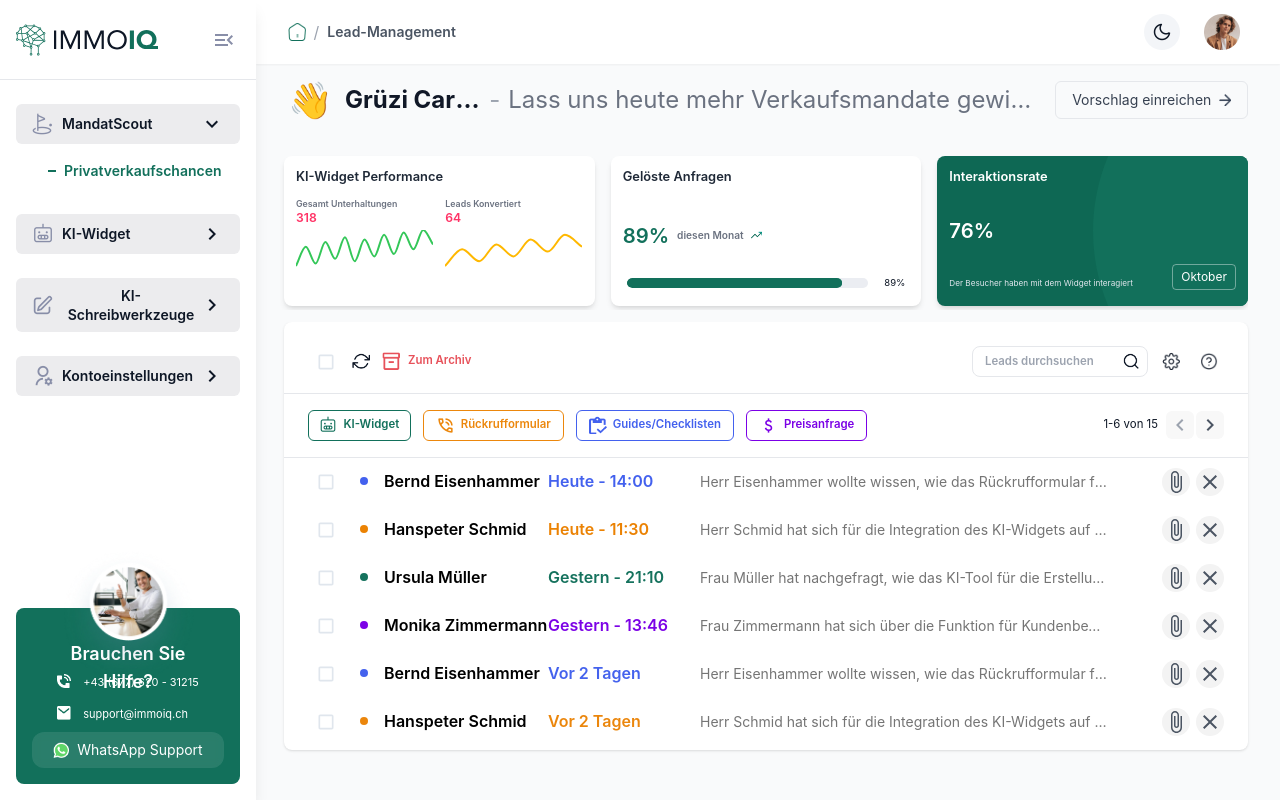
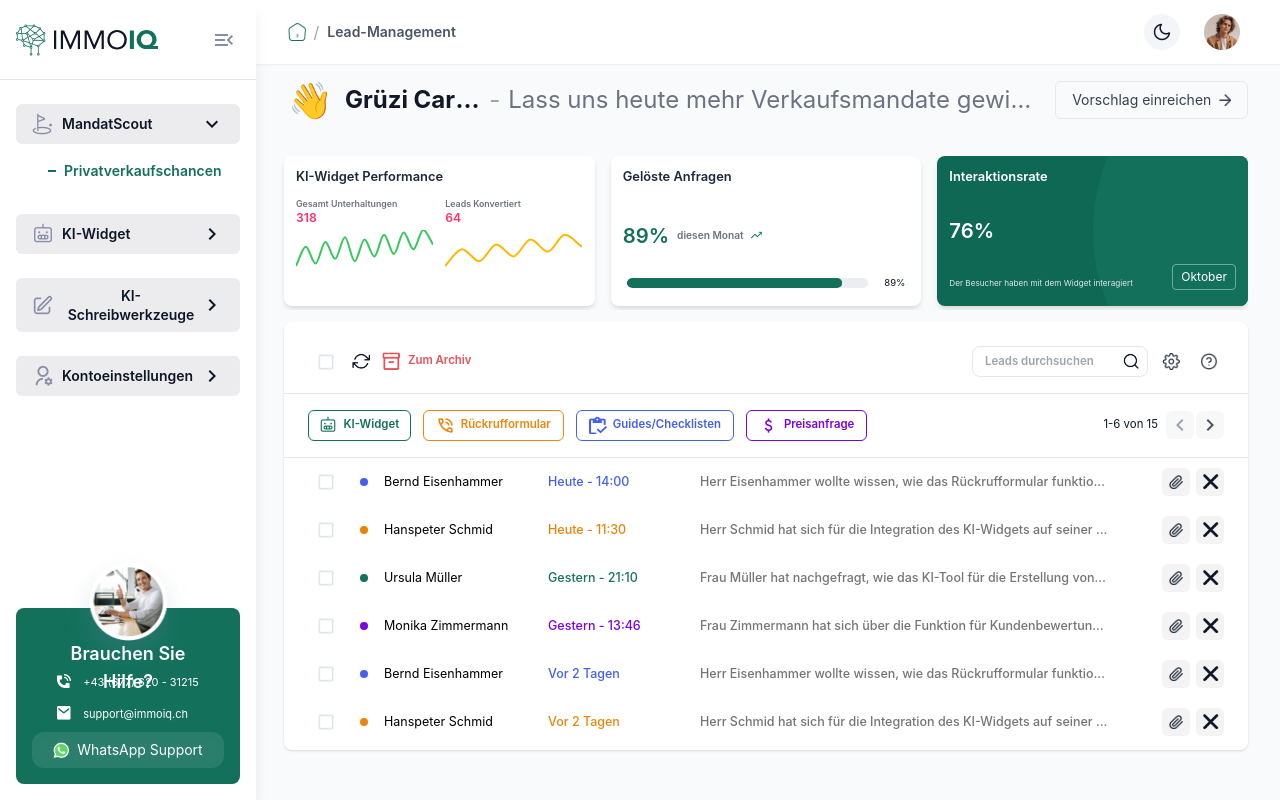
Before and after one commit to anonfaded/immoiq, a React (Vite) app: page /dashboard in a window 1280 px wide. Built offline with nearby package versions, Linux system fonts and the light colour scheme.

Commit message:
Add new image assets and update Dashboard component styling

```diff
--- a/src/pages/Dashboard.jsx
+++ b/src/pages/Dashboard.jsx
@@ -1017,30 +1017,50 @@ export default function Dashboard() {
                               className="w-2 h-2 rounded-full shrink-0 mr-2"
                               style={{ backgroundColor: rowColor }}
                             />
-                            <span className="font-semibold text-black truncate pl-2">{row.name}</span>
+                            <span
+                              className="font-nunito text-[12.5px] font-normal leading-[17px] text-black truncate pl-2"
+                              style={{
+                                textUnderlinePosition: 'from-font',
+                                textDecorationSkipInk: 'none'
+                              }}
+                            >
+                              {row.name}
+                            </span>
                           </div>
                         </div>
 
                         {/* Time */}
                         <div
-                          className="w-[160px] font-semibold shrink-0 whitespace-nowrap pl-2"
-                          style={{ color: rowColor }}
+                          className="w-[160px] font-nunito text-[12.5px] font-medium leading-[17px] shrink-0 whitespace-nowrap pl-2"
+                          style={{
+                            color: rowColor,
+                            textUnderlinePosition: 'from-font',
+                            textDecorationSkipInk: 'none'
+                          }}
                         >
                           {row.time}
                         </div>
 
                         {/* Description */}
-                        <div className="flex-1 min-w-0 text-[14px] text-[#757575] pr-4">
-                          <p className="truncate">{row.description}</p>
+                        <div className="flex-1 min-w-0 pr-4">
+                          <p
+                            className="truncate font-nunito text-[12.5px] font-medium leading-[17px] text-[#757575]"
+                            style={{
+                              textUnderlinePosition: 'from-font',
+                              textDecorationSkipInk: 'none'
+                            }}
+                          >
+                            {row.description}
+                          </p>
                         </div>
 
                         {/* Actions */}
                         <div className="w-[100px] flex items-center gap-1.5 justify-end shrink-0">
-                          <button className="w-7 h-7 flex items-center justify-center rounded-full bg-[#F3F3F3] hover:bg-[#D6D6D6] transition-colors">
-                            <AttachFile className="w-3.5 h-3.5 text-gray-600" />
+                          <button className="w-7 h-7 flex items-center justify-center rounded-md bg-[#F3F3F3] hover:bg-[#D6D6D6] transition-colors">
+                            <img src="clip.png" alt="Attachment" className="w-[13.2px] h-[14px]" />
                           </button>
-                          <button className="w-7 h-7 flex items-center justify-center rounded-full bg-[#F3F3F3] hover:bg-[#D6D6D6] transition-colors">
-                            <Close className="w-3.5 h-3.5 text-gray-600" />
+                          <button className="w-7 h-7 flex items-center justify-center rounded-md bg-[#F3F3F3] hover:bg-[#D6D6D6] transition-colors">
+                            <img src="cross.png" alt="Close" className="w-[18px] h-[18px]" />
                           </button>
                         </div>
                       </div>
```
Also changed, not shown: public/clip.png (added), public/cross.png (added).
